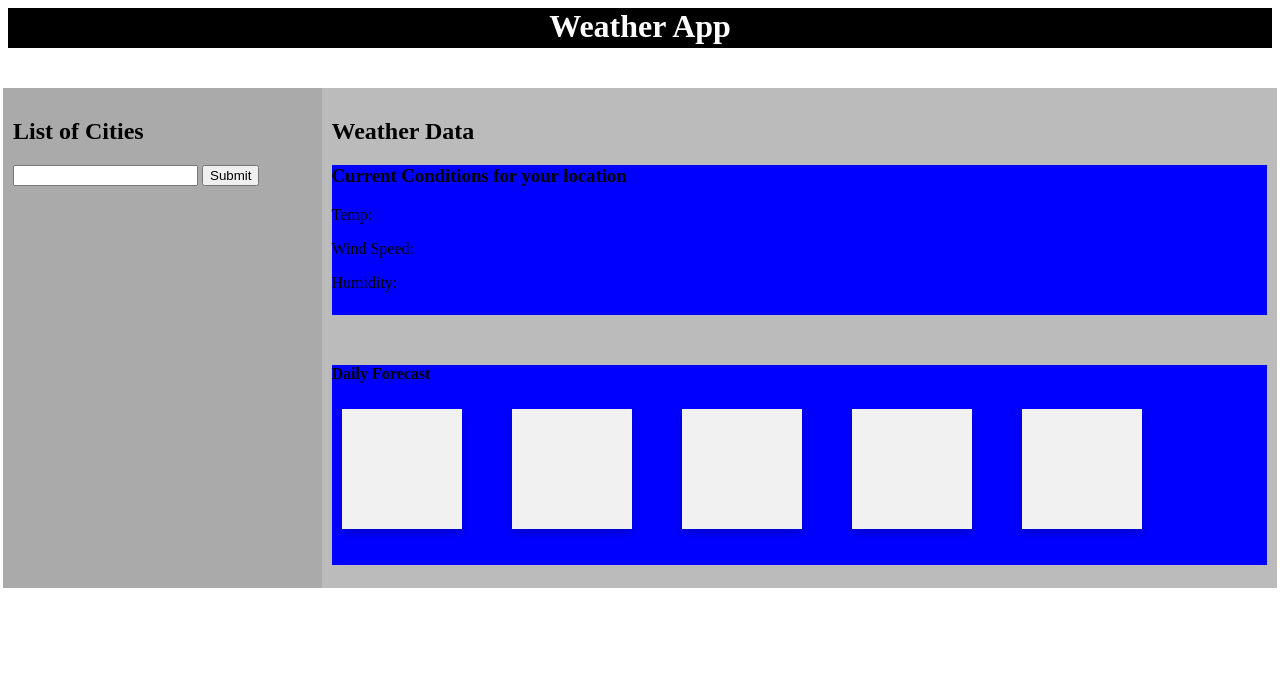
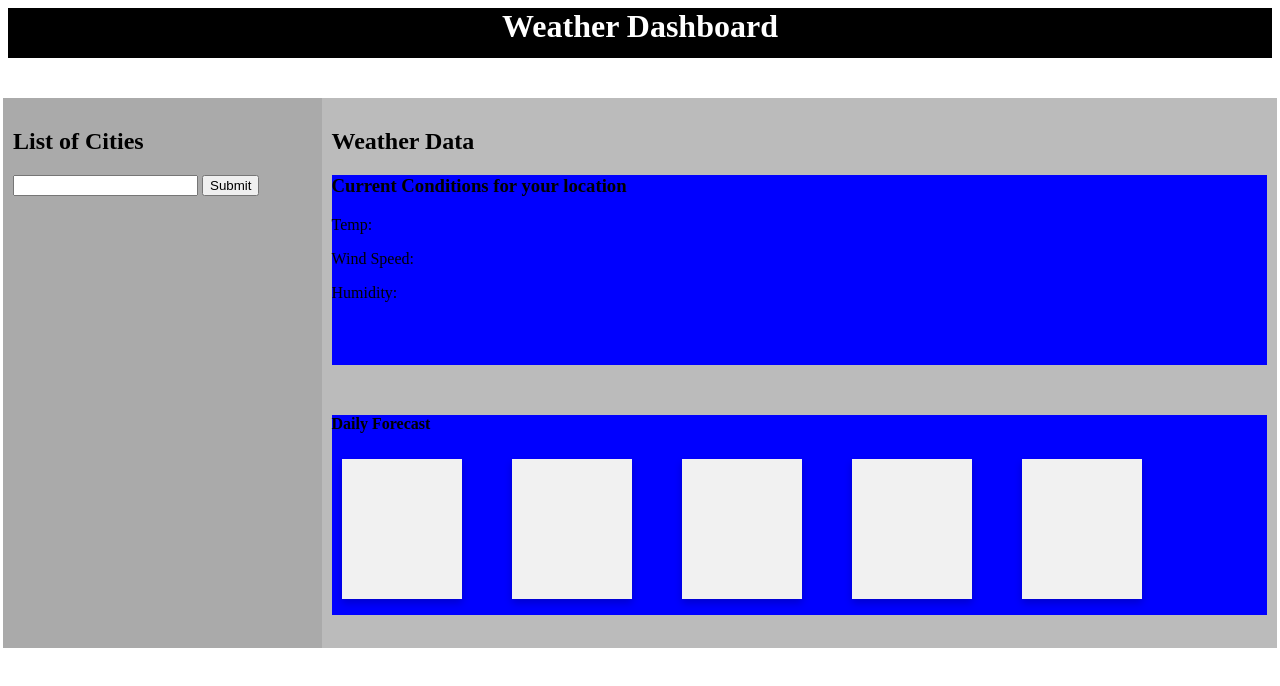
Before and after one commit to jmauro33/Weatherapp, a plain HTML site: page index.html in a window 1280 px wide. Drawn offline with nearby package versions, Linux system fonts and the light colour scheme; no server answers.

Commit message:
finishing up html css pages

```diff
--- a/index.html
+++ b/index.html
@@ -10,7 +10,7 @@
 
 
   <div class="header">
-    <h1>Weather App</h1>
+    <h1>Weather Dashboard</h1>
   </div>
 
   <div class="row">
--- a/style.css
+++ b/style.css
@@ -1,7 +1,7 @@
 .header{
     background-color: black;
     border: 3px;
-    height: 40px;
+    height: 50px;
     width: auto;
     text-align: center;
     color: white;
@@ -17,7 +17,7 @@
 .column {
     float: left;
     padding: 10px;
-    height:500px;
+    height:550px;
   }
 
   .left {
@@ -31,7 +31,7 @@
 .current-conditions {
 
 
-  height: 150px;
+  height: 190px;
   background-color:blue;
   margin-bottom:30px;
 
@@ -50,7 +50,7 @@
   box-shadow: 0 4px 8px 0 rgba(0, 0, 0, 0.2);
   padding: 16px;
   width:120px;
-  height:120px;
+  height:140px;
   text-align: center;
   background-color: #f1f1f1;
 }
```
